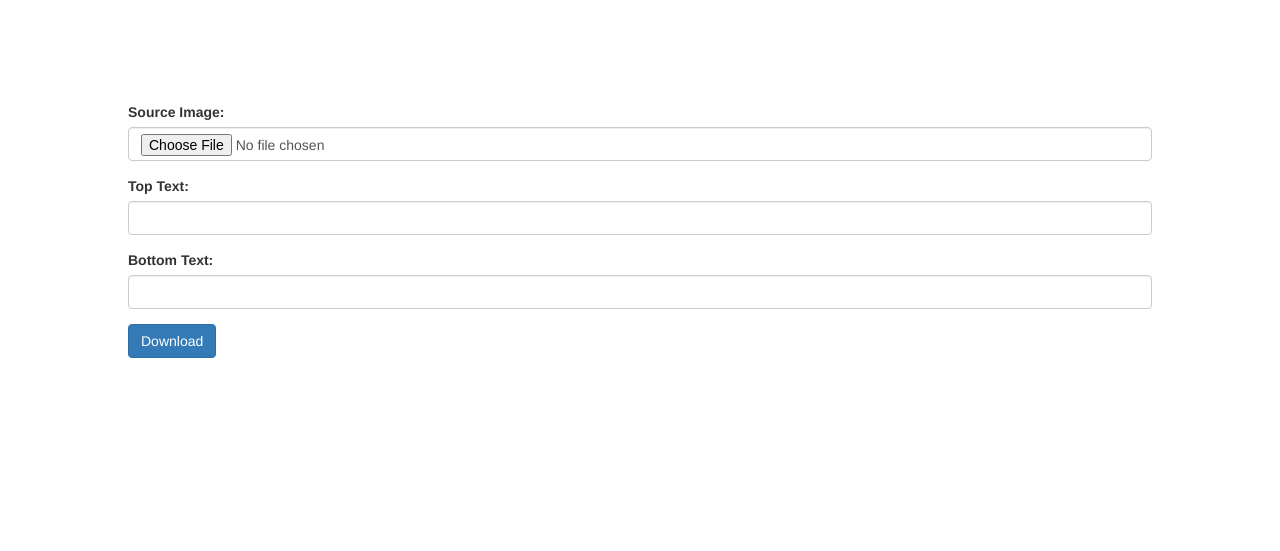
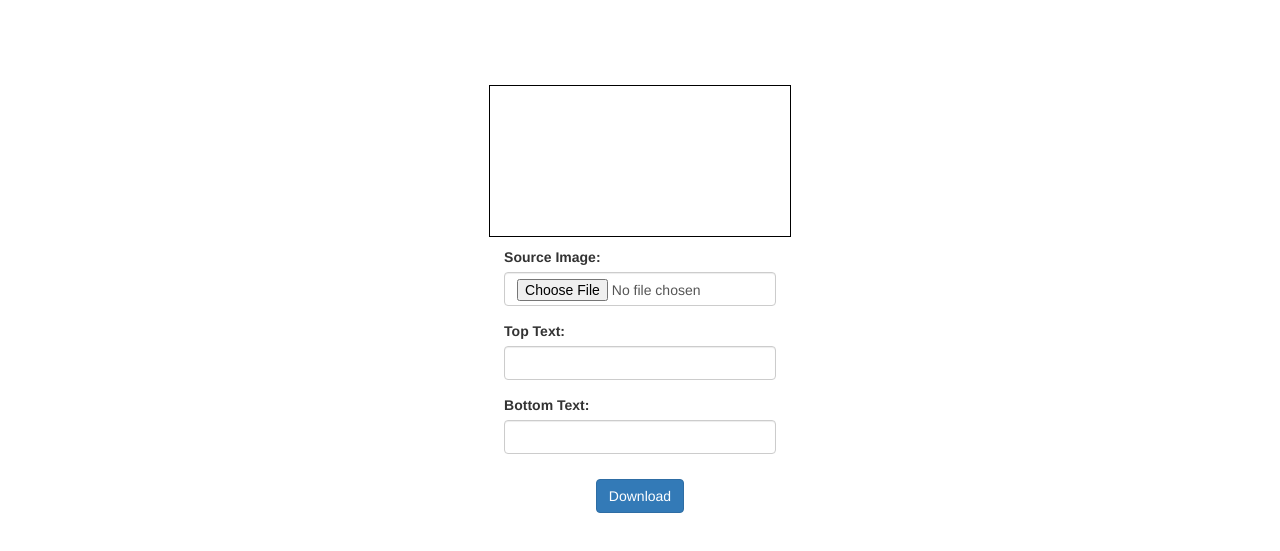
Before and after one commit to thevirinchi/memeBuilder, a website: page index.html in a window 1280 px wide. Shown: the part 53-604 px from the top of the page. Drawn offline with nearby package versions, Linux system fonts and the light colour scheme.

Commit message:
Fine tuning UI

```diff
--- a/index.html
+++ b/index.html
@@ -14,7 +14,7 @@
     <nav class="navbar navbar-inverse navbar-fixed-top">
         <div class="container">
             <div class="navbar-header">
-                <a class="navbar-brand" href="/">Meme Creator</a>
+                <a class="navbar-brand" href="/memeBuilder">Meme Creator</a>
             </div>
             <div id="navbar" class="collapse navbar-collapse">
             </div>
--- a/src/css/styles.css
+++ b/src/css/styles.css
@@ -1,3 +1,36 @@
 body {
-    padding: 0px 128px 0px 128px;
+    padding-top: 128px;
+    display: flex;
+    flex-direction: row;
+    flex-wrap: wrap;
+    justify-content: space-around;
 }
+
+.canvas-area {
+    flex: 2;
+    display: flex;
+    align-items: center;
+    justify-content: center;
+    margin: 10px;
+}
+
+.img-canvas {
+    border: 1px solid #000;
+}
+
+.input-area {
+    flex: 1;
+    display: flex;
+    flex-direction: column;
+    align-items: center;
+    justify-content: center;
+    margin: 10px;
+}
+
+.form-group {
+    width: 90%;
+}
+
+.download-button {
+    margin-top: 10px;
+}
```
